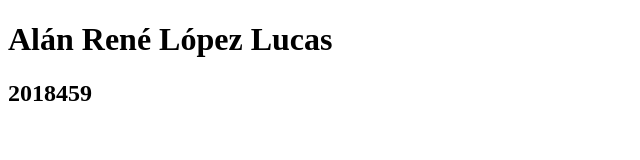
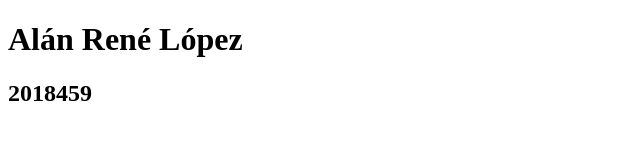
Before and after one commit to alopez-2018459/Projects, a plain HTML site: page index.html in a window 1280 px wide. Shown: the whole page, without its empty margins (0-640 px from the left). Drawn offline with Linux system fonts and the light colour scheme.

Commit message:
Eliminado Segundo apellido en el h2

```diff
--- a/index.html
+++ b/index.html
@@ -7,7 +7,7 @@
     <title>Primer Programa en GIT</title>
 </head>
 <body>
-    <h1>Alán René López Lucas</h1>
+    <h1>Alán René López</h1>
     <h2>2018459</h2>
 </body>
 </html>
```
